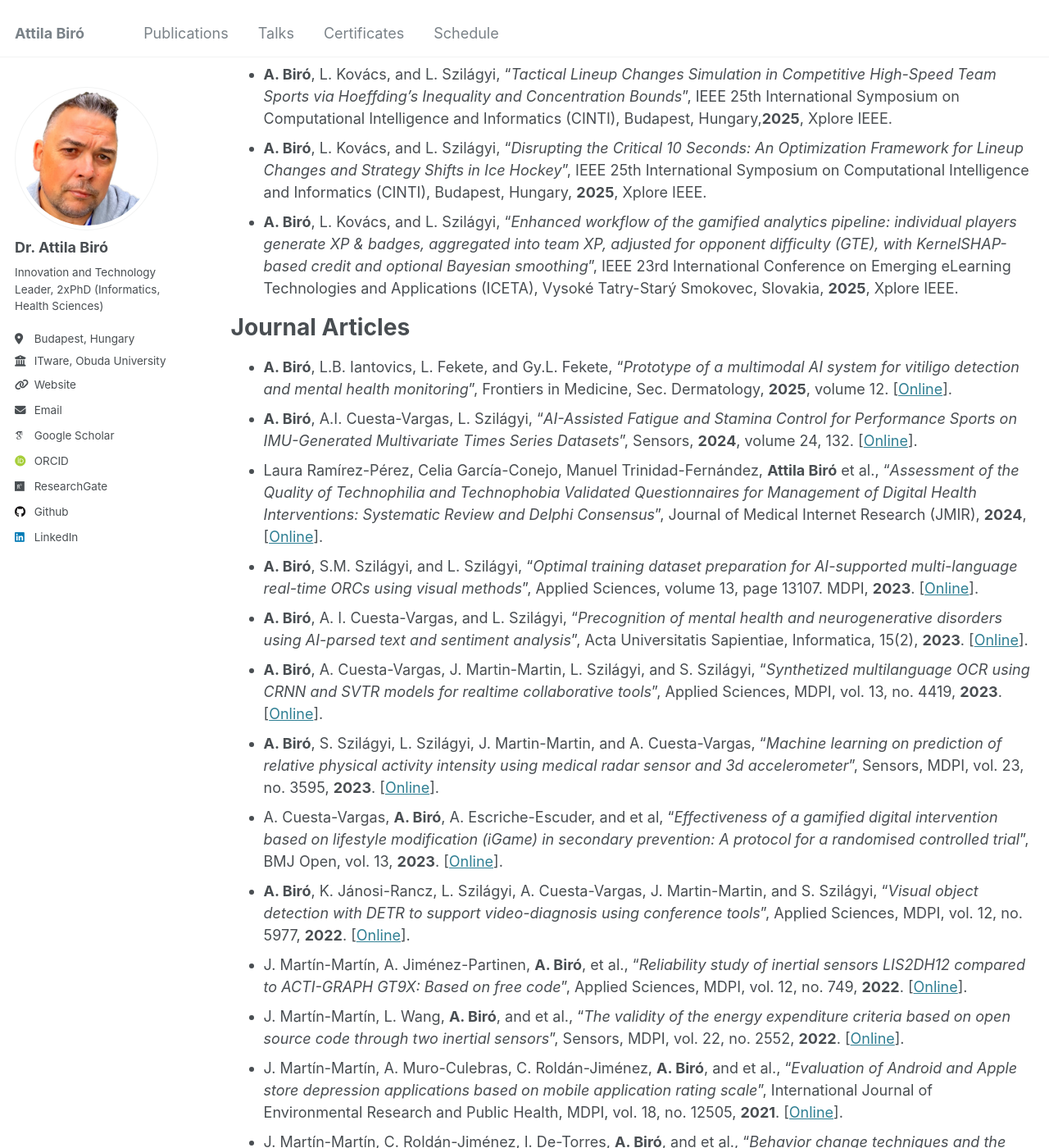
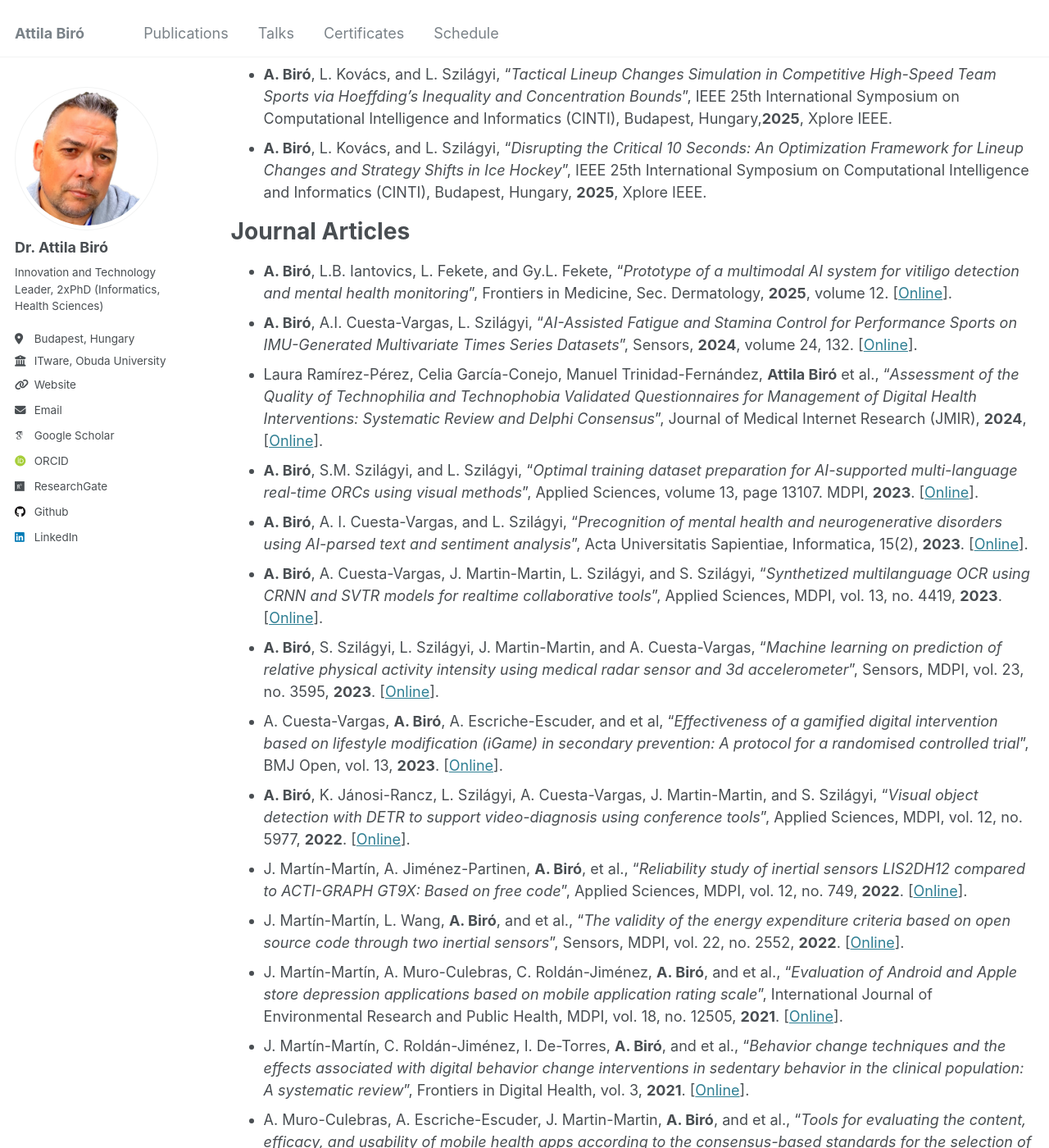
Before and after one commit to biroka/biroka.github.io, a Jekyll site: the page built from _pages/publications.md, in a window 1280 px wide and 1400 px high, scrolled down 264 px. Shown: the whole window at 82% size. Built offline with Jekyll 4.4.1, drawn with Linux system fonts in a browser that asks for light colours; some web fonts are replaced; some of the changed text lies outside the part shown.

Commit message:
Update publications.md

```diff
--- a/_pages/publications.md
+++ b/_pages/publications.md
@@ -20,7 +20,7 @@ Pending Publications
 ======
 *  **A. Biró**, L. Kovács, and L. Szilágyi, “_Tactical Lineup Changes Simulation in Competitive High-Speed Team Sports via Hoeffding’s Inequality and Concentration Bounds_”, IEEE 25th International Symposium on Computational Intelligence and Informatics (CINTI), Budapest, Hungary,**2025**, Xplore IEEE.
 *  **A. Biró**, L. Kovács, and L. Szilágyi, “_Disrupting the Critical 10 Seconds: An Optimization Framework for Lineup Changes and Strategy Shifts in Ice Hockey_”, IEEE 25th International Symposium on Computational Intelligence and Informatics (CINTI), Budapest, Hungary, **2025**, Xplore IEEE.
-* **A. Biró**, L. Kovács, and L. Szilágyi, “_Enhanced workflow of the gamified analytics pipeline: individual players generate XP & badges, aggregated into team XP, adjusted for opponent difficulty (GTE), with KernelSHAP-based credit and optional Bayesian smoothing_”, IEEE 23rd International Conference on Emerging eLearning Technologies and Applications (ICETA), Vysoké Tatry-Starý Smokovec, Slovakia, **2025**, Xplore IEEE.
+
 
 Journal Articles
 ======
```
Also changed, not shown: other parts of _pages/publications.md (+1 -0 lines).
